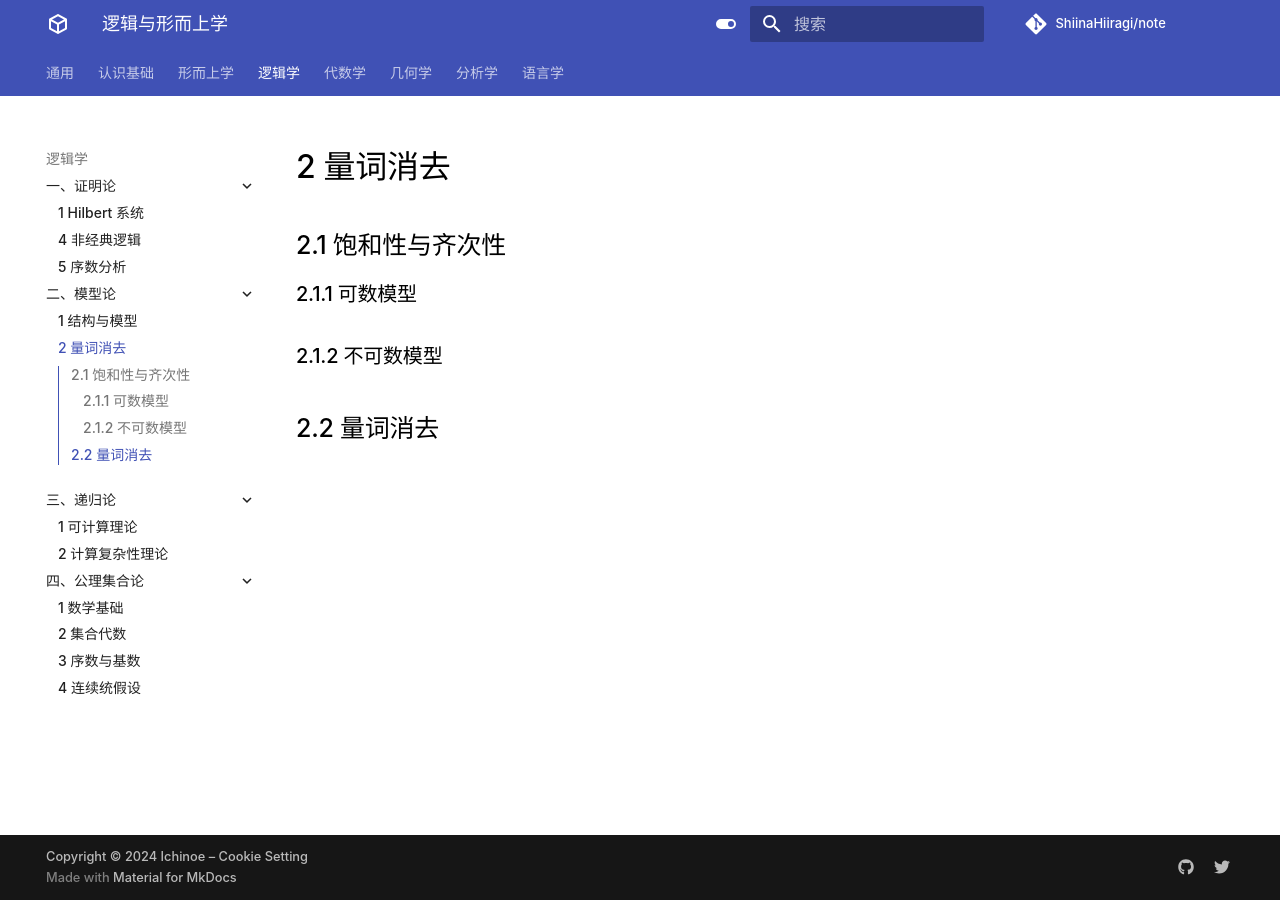
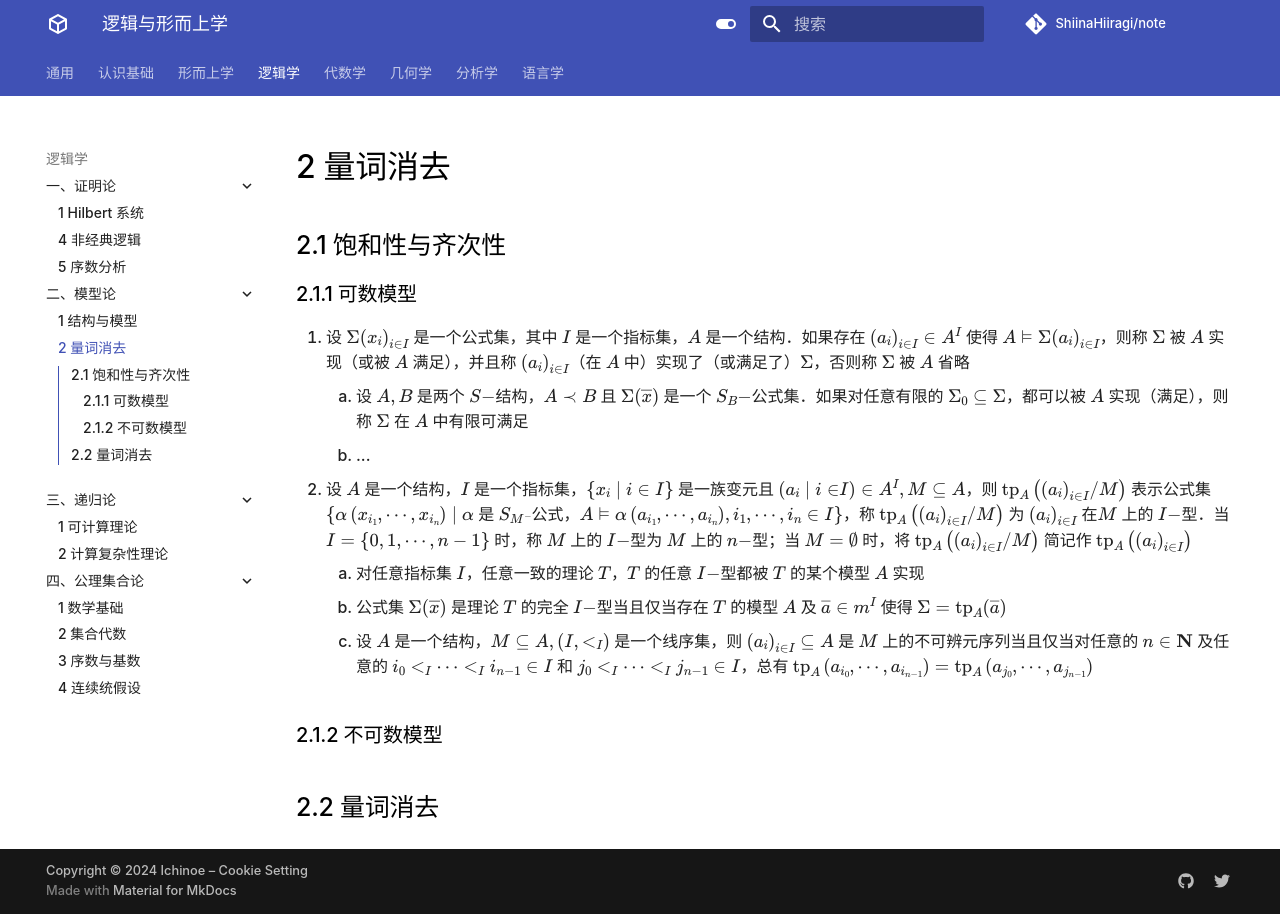
Before and after one commit to ShiinaHiiragi/note, an MkDocs documentation site: the page built from docs/logic/mdl/eoq.md, in a window 1280 px wide. Built offline with MkDocs 1.6.1 and Material for MkDocs 9.7.7, drawn with Linux system fonts in a browser that asks for light colours; comment, search, counter and statistics services are not loaded.

Commit message:
start eoq

```diff
--- a/docs/logic/mdl/eoq.md
+++ b/docs/logic/mdl/eoq.md
@@ -2,6 +2,13 @@
 
 ## 2.1 饱和性与齐次性
 ### 2.1.1 可数模型
+1. 设 $\Sigma\left(x_{i}\right)_{i \in I}$ 是一个公式集，其中 $I$ 是一个指标集，$A$ 是一个结构．如果存在 $\left(a_{i}\right)_{i \in I}\in A^{I}$ 使得 $A \vDash \Sigma\left(a_{i}\right)_{i \in I}$，则称 $\Sigma$ 被 $A$ 实现（或被 $A$ 满足），并且称 $\left(a_{i}\right)_{i \in I}$（在 $A$ 中）实现了（或满足了）$\Sigma$，否则称 $\Sigma$ 被 $A$ 省略
+    1. 设 $A, B$ 是两个 $S-$结构，$A \prec B$ 且 $\Sigma(\overline{x})$ 是一个 $S_{B}-$公式集．如果对任意有限的 $\Sigma_{0} \subseteq \Sigma$，都可以被 $A$ 实现（满足），则称 $\Sigma$ 在 $A$ 中有限可满足
+    2. ...
+2. 设 $A$ 是一个结构，$I$ 是一个指标集，$\left\{x_{i} \mid i \in I\right\}$ 是一族变元且 $\left(a_{i} \mid i \in\right. I) \in A^{I}, M \subseteq A$，则 $\operatorname{tp}_{A}\left(\left(a_{i}\right)_{i \in I} / M\right)$ 表示公式集 $\left\{\alpha\left(x_{i_{1}}, \cdots, x_{i_{n}}\right) \mid \alpha\right.$ 是 $S_{M^{-}}$公式，$\left.A \vDash \alpha\left(a_{i_{1}}, \cdots, a_{i_{n}}\right), i_{1}, \cdots, i_{n} \in I\right\}$，称 $\operatorname{tp}_{A}\left(\left(a_{i}\right)_{i \in I} / M\right)$ 为 $\left(a_{i}\right)_{i \in I}$ 在$M$ 上的 $I-$型．当 $I=\{0, 1, \cdots, n-1\}$ 时，称 $M$ 上的 $I-$型为 $M$ 上的 $n-$型；当 $M=\emptyset$ 时，将 $\operatorname{tp}_{A}\left(\left(a_{i}\right)_{i \in I} / M\right)$ 简记作 $\operatorname{tp}_{A}\left(\left(a_{i}\right)_{i \in I}\right)$
+    1. 对任意指标集 $I$，任意一致的理论 $T$，$T$ 的任意 $I-$型都被 $T$ 的某个模型 $A$ 实现
+    2. 公式集 $\Sigma(\overline{x})$ 是理论 $T$ 的完全 $I-$型当且仅当存在 $T$ 的模型 $A$ 及 $\overline{a} \in m^{I}$ 使得 $\Sigma=\operatorname{tp}_{A}(\overline{a})$
+    3. 设 $A$ 是一个结构，$M \subseteq A,\left(I,<_{I}\right)$ 是一个线序集，则 $\left(a_{i}\right)_{i \in I} \subseteq A$ 是 $M$ 上的不可辨元序列当且仅当对任意的 $n \in \mathbf{N}$ 及任意的 $i_{0}<_{I} \cdots<_{I} i_{n-1} \in I$ 和 $j_{0}<_{I} \cdots<_{I} j_{n-1} \in I$，总有 $\operatorname{tp}_{A}\left(a_{i_{0}}, \cdots, a_{i_{n-1}}\right)= \operatorname{tp}_{A}\left(a_{j_{0}}, \cdots, a_{j_{n-1}}\right)$
 
 ### 2.1.2 不可数模型
 
```
Also changed, not shown: docs/logic/mdl/mdl.md (+1 -1 lines), docs/logic/prf/ord.md (+1 -1 lines).
